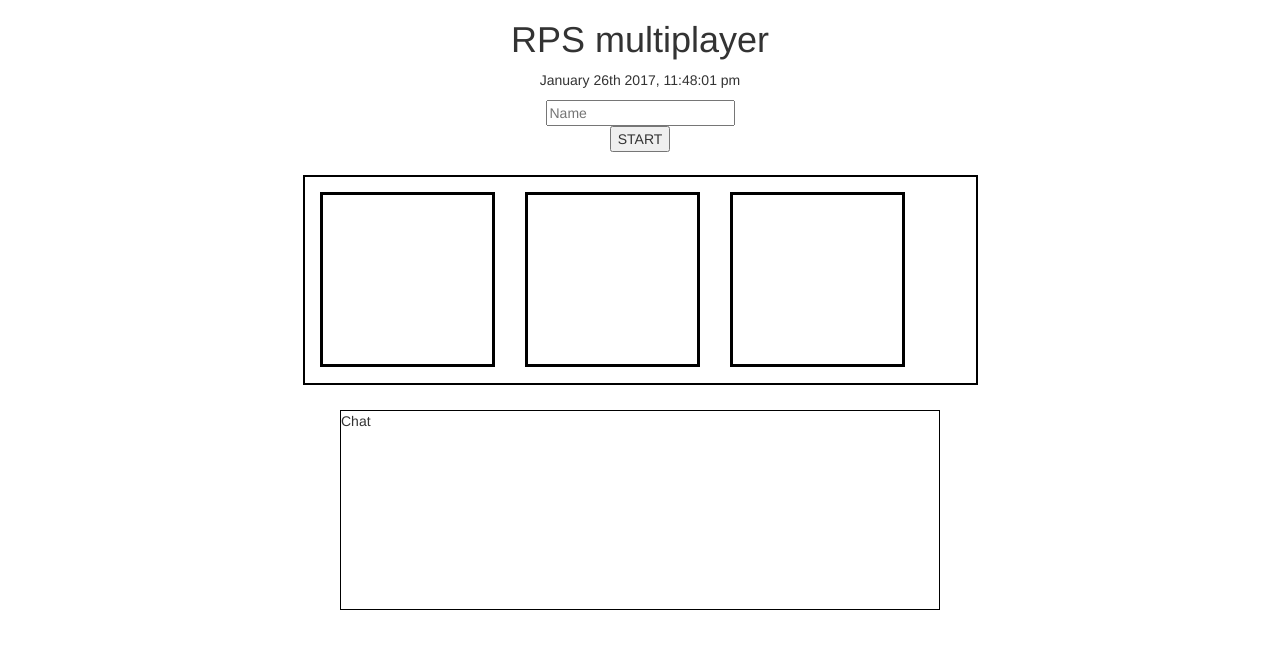
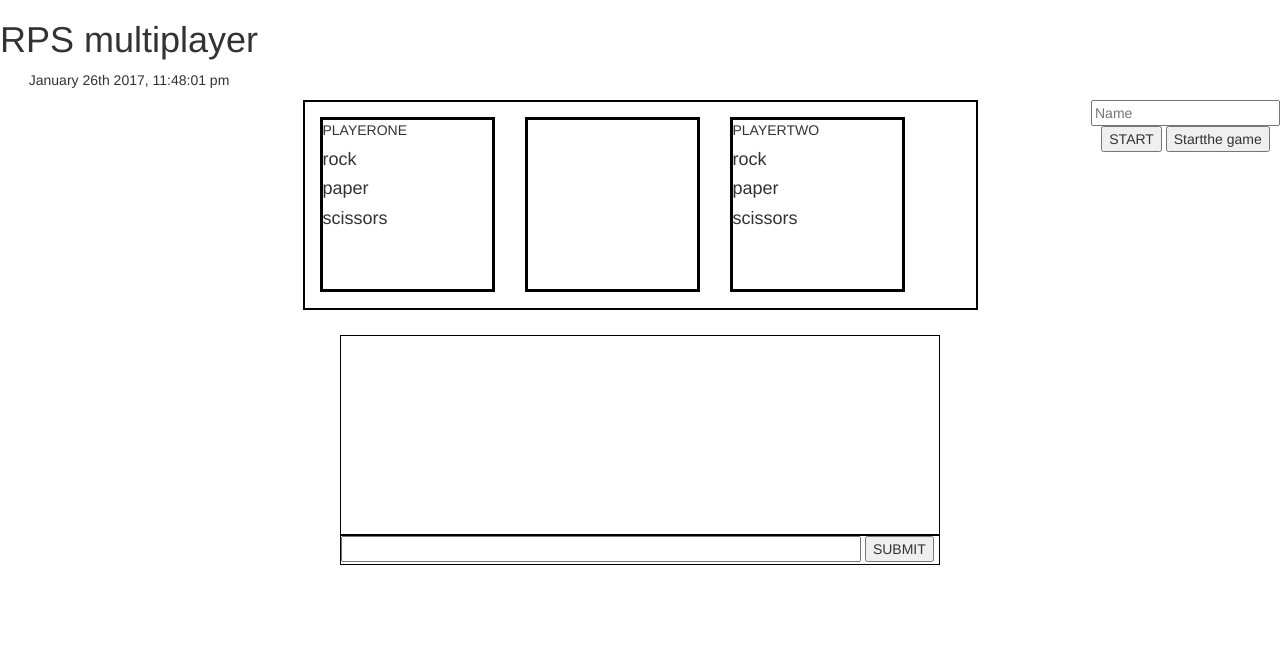
Before and after one commit to jwin4740/rpsfirebase, a PHP site: page /index.html in a window 1280 px wide. Shown: the top 649 px of the page. Run offline with PHP 8.4, Linux system fonts and the light colour scheme; some libraries are stand-ins or nearby versions.

Commit message:
chatfunctioning

```diff
--- a/assets/css/style.css
+++ b/assets/css/style.css
@@ -9,9 +9,13 @@ body {
 #header {
     text-align: center;
     margin: 0px;
+  float: left;
 }
 
+
+
 #notification{
+    float: right;
     height: 50px;
     text-align: center;
 }
@@ -39,4 +43,43 @@ body {
     border: solid 1px black;
     width: 600px;
     height: 200px;
+    overflow-y: scroll;
 }
+
+#chatinput{
+    height: 30px;
+    width: 600px;
+    border: solid 1px black;
+    margin: auto;
+}
+
+#message{
+    width: 520px;
+}
+
+.boldname{
+    font-weight: bolder;
+    font-size: 14px;
+
+}
+.chatpara{
+    clear: both;
+    margin: 0;
+    padding: 3px;
+}
+.momentstamp{
+    margin-right: 5px;
+    margin-top: 5px;
+    float: right;
+    font-size: 10px;
+}
+.mainmessager{
+    font-size: 14px;
+}
+.playertwo{
+    color: green;
+}
+
+.playerone{
+    color: blue;
+}
--- a/assets/javascript/jscript.js
+++ b/assets/javascript/jscript.js
@@ -19,6 +19,10 @@ var playerTwoLosses = "";
 var playerOneValue = "";
 var playerTwoValue = "";
 var playerTwoPick = false;
+var IdPlayer = ""
+var playerOneChat = "";
+var playerTwoChat = "";
+var novoMessages = "";
 // Get a reference to the database service
 var database = firebase.database();
 
@@ -31,25 +35,48 @@ function showTime() {
 setInterval(showTime, 1000);
 
 // player constructor object
-function player(playerNumber, playerName, playerWins, playerLosses, playerChoice) {
+function player(playerNumber, playerName, playerWins, playerLosses, playerChoice, playerChat) {
     this.playerNumber = playerNumber;
     this.playerName = playerName;
     this.playerWins = playerWins;
     this.playerLosses = playerLosses;
     this.playerChoice = playerChoice;
+    this.playerChat = playerChat;
 }
 
-var playerOne = new player(1, playerOneName, playerOneWins, playerOneLosses, playerOneChoice);
-var playerTwo = new player(2, playerTwoName, playerTwoWins, playerTwoLosses, playerTwoChoice);
-playerOne.playerOneChoice = choiceArray[0];
-console.log(playerOne);
+var playerOne = new player(1, playerOneName, playerOneWins, playerOneLosses, playerOneChoice, playerOneChat);
+var playerTwo = new player(2, playerTwoName, playerTwoWins, playerTwoLosses, playerTwoChoice, playerTwoChat);
+
+
+
+
 
 database.ref("/RPSgame/turn").on("value", function(snapshot) {
 
-    playerTwoPick = snapshot.val().playerTwoPick;
+    playerTwoPick = snapshot.val();
+});
 
+database.ref("/RPSgame/player2").on("value", function(snapshot) {
+    if (snapshot.val() != null) {
+
+        IdPlayer = snapshot.val().name;
+    }
 });
-console.log(playerTwoPick);
+
+database.ref("/chat").on("child_added", function(childSnapshot) {
+    sender = childSnapshot.val().sender;
+    message = childSnapshot.val().chatcontent;
+    messagetimestamp = childSnapshot.val().messagetime;
+
+
+    updateChatDisplay(sender, message, messagetimestamp);
+});
+
+
+function updateChatDisplay(sender, message, messagetime) {
+     $("#chat").append("<p class='chatpara'><span class='boldname playerone'>" + sender + ": </span><span class='mainmessage'>" + message + " </span>" + " " + "<span class='momentstamp'>on " + messagetimestamp + "</span></p>");
+
+}
 
 
 $("#start").on("click", function() {
@@ -84,12 +111,49 @@ $("#start").on("click", function() {
     }
     database.ref("/RPSgame/turn").set({
         playerTwoPick: true,
-        turn: ""
+        turn: "",
     });
-    console.log(playerTwoPick);
+
+    console.log(IdPlayer);
+    console.log()
 });
 
 
+
+$(".ingame").on("click", "h4", function() {
+    console.log($(this).attr("data-value"));
+
+});
+
+
+$("#submitchat").on("click", function() {
+
+
+
+    if (IdPlayer != playerTwo.playerTwoName) {
+
+        var message = $("#message").val();
+        var messagetimestamp = moment().format('MMMM Do YYYY, h:mm:ss a');
+        $("#chat").append("<p class='chatpara'><span class='boldname playerone'>" + playerOne.playerOneName + ": </span><span class='mainmessage'>" + message + " </span>" + " " + "<span class='momentstamp'>on " + messagetimestamp + "</span></p>");
+        console.log(message);
+        database.ref("/chat").push({
+            sender: playerOne.playerOneName,
+            messagetime : messagetimestamp,
+            chatcontent: message
+        });
+    }
+
+    if (IdPlayer === playerTwo.playerTwoName) {
+
+
+
+        // var message = $("#message").val();
+        $("#chat").append("<p class='chatpara'><span class='boldname playertwo'>" + playerTwo.playerTwoName + ": </span><span class='mainmessage'>" + novoMessages + " </span>" + " " + "<span class='momentstamp'>on " + moment().format('MMMM Do YYYY, h:mm:ss a') + "</span></p>");
+
+
+    }
+
+});
 
 
 
--- a/index.html
+++ b/index.html
@@ -8,6 +8,11 @@
     <script src="https://cdnjs.cloudflare.com/ajax/libs/moment.js/2.17.1/moment.min.js"></script>
     <link rel="stylesheet" href="assets/css/style.css">
     <title> Multiplayer RPS </title>
+    <style>
+    h4 {
+        cursor: pointer;
+    }
+    </style>
 </head>
 
 <body>
@@ -15,25 +20,36 @@
         <h1> RPS multiplayer</h1>
         <p id="headerspan"></p>
     </div>
-    <section>
+    <section style="clear:both">
         <div id="notification">
             <input type="text" id="playername" placeholder="Name">
             <div id="startButton">
                 <button id="start">START</button>
+                <button id="startgame">Startthe game</button>
             </div>
         </div>
         <div id="maingame">
             <div id="ingamecontain">
                 <div class="ingame" id="playerone">
+                    PLAYERONE
+                    <h4 data-value="rock"> rock </h4>
+                    <h4 data-value="paper"> paper </h4>
+                    <h4 data-value="scissors"> scissors </h4>
                 </div>
                 <div class="ingame" id="gamenotify">
                 </div>
-                <div class="ingame" id="playertwo">
+                <div class="ingame" id="playertwo">PLAYERTWO
+                    <h4 data-value="rock"> rock </h4>
+                    <h4 data-value="paper"> paper </h4>
+                    <h4 data-value="scissors"> scissors </h4>
                 </div>
             </div>
         </div>
         <div id="chat">
-            Chat
+        </div>
+        <div id="chatinput">
+            <input type="text" id="message">
+            <button id="submitchat">SUBMIT</button>
         </div>
     </section>
     <script src="https://code.jquery.com/jquery-2.2.3.js" integrity="sha256-laXWtGydpwqJ8JA+X9x2miwmaiKhn8tVmOVEigRNtP4=" crossorigin="anonymous"></script>
```
